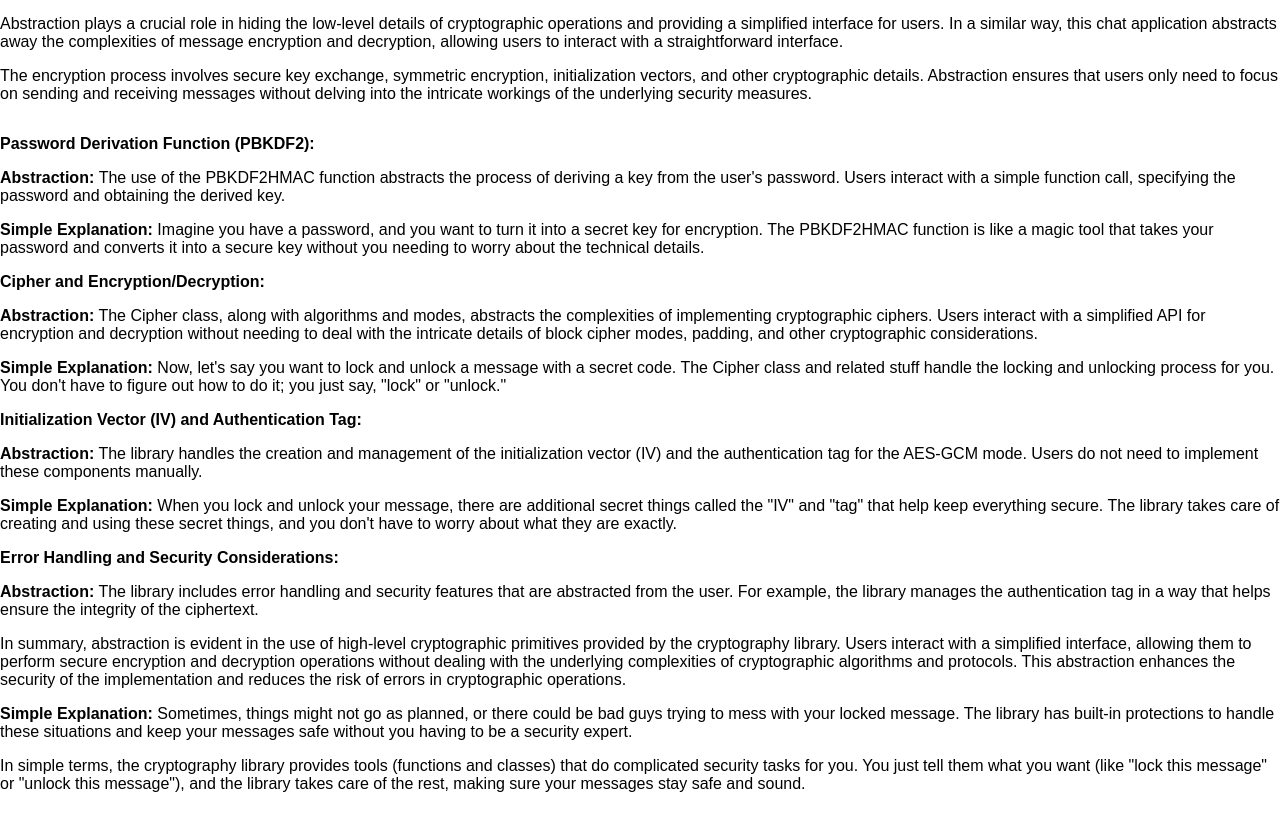
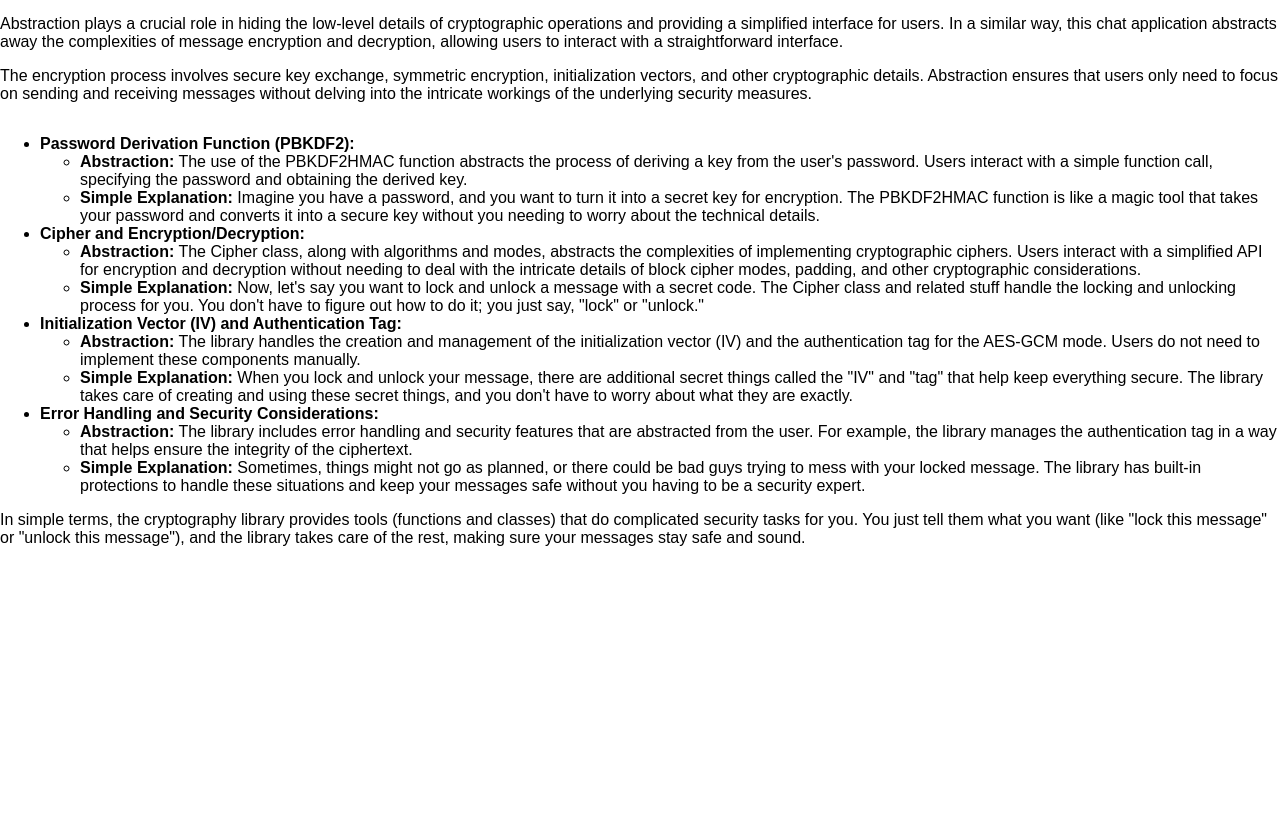
Before and after one commit to Debbatisudheer/Abstraction, a plain HTML site: page index.html in a window 1280 px wide. Shown: the part 900-1729 px from the top of the page. After the commit the page ends 1483 px from the top, so only its background shows below. Drawn offline with Linux system fonts and the light colour scheme.

Commit message:
Update index.html

```diff
--- a/index.html
+++ b/index.html
@@ -34,22 +34,33 @@
 
      <div class="chat-message">
       <div class="message-content">
-        <p><strong>Password Derivation Function (PBKDF2):</strong></p>
-        <p><strong>Abstraction: </strong>The use of the PBKDF2HMAC function abstracts the process of deriving a key from the user's password. Users interact with a simple function call, specifying the password and obtaining the derived key.</p>
-        <p><strong>Simple Explanation:</strong> Imagine you have a password, and you want to turn it into a secret key for encryption. The PBKDF2HMAC function is like a magic tool that takes your password and converts it into a secure key without you needing to worry about the technical details.</p>
-        <p><strong>Cipher and Encryption/Decryption:</strong></p>
-        <p><strong>Abstraction:</strong> The Cipher class, along with algorithms and modes, abstracts the complexities of implementing cryptographic ciphers. Users interact with a simplified API for encryption and decryption without needing to deal with the intricate details of block cipher modes, padding, and other cryptographic considerations.</p>
-        <p><strong>Simple Explanation:</strong> Now, let's say you want to lock and unlock a message with a secret code. The Cipher class and related stuff handle the locking and unlocking process for you. You don't have to figure out how to do it; you just say, "lock" or "unlock."</p>
-        <p><strong>Initialization Vector (IV) and Authentication Tag:</strong></p>
-        <p><strong>Abstraction:</strong> The library handles the creation and management of the initialization vector (IV) and the authentication tag for the AES-GCM mode. Users do not need to implement these components manually.</p>
-        <p><strong>Simple Explanation: </strong>When you lock and unlock your message, there are additional secret things called the "IV" and "tag" that help keep everything secure. The library takes care of creating and using these secret things, and you don't have to worry about what they are exactly.</p>
-        <p><strong>Error Handling and Security Considerations:</strong></p>
-        <p><strong>Abstraction:</strong> The library includes error handling and security features that are abstracted from the user. For example, the library manages the authentication tag in a way that helps ensure the integrity of the ciphertext.</p>
-        <p>In summary, abstraction is evident in the use of high-level cryptographic primitives provided by the cryptography library. Users interact with a simplified interface, allowing them to perform secure encryption and decryption operations without dealing with the underlying complexities of cryptographic algorithms and protocols. This abstraction enhances the security of the implementation and reduces the risk of errors in cryptographic operations.</p>
-        <p><strong>Simple Explanation:</strong> Sometimes, things might not go as planned, or there could be bad guys trying to mess with your locked message. The library has built-in protections to handle these situations and keep your messages safe without you having to be a security expert.</p>
-        <p>In simple terms, the cryptography library provides tools (functions and classes) that do complicated security tasks for you. You just tell them what you want (like "lock this message" or "unlock this message"), and the library takes care of the rest, making sure your messages stay safe and sound.</p>
-      </div>
+       <div>
+  <ul>
+    <li><strong>Password Derivation Function (PBKDF2):</strong></li>
+    <ul>
+      <li><strong>Abstraction:</strong> The use of the PBKDF2HMAC function abstracts the process of deriving a key from the user's password. Users interact with a simple function call, specifying the password and obtaining the derived key.</li>
+      <li><strong>Simple Explanation:</strong> Imagine you have a password, and you want to turn it into a secret key for encryption. The PBKDF2HMAC function is like a magic tool that takes your password and converts it into a secure key without you needing to worry about the technical details.</li>
+    </ul>
+    <li><strong>Cipher and Encryption/Decryption:</strong></li>
+    <ul>
+      <li><strong>Abstraction:</strong> The Cipher class, along with algorithms and modes, abstracts the complexities of implementing cryptographic ciphers. Users interact with a simplified API for encryption and decryption without needing to deal with the intricate details of block cipher modes, padding, and other cryptographic considerations.</li>
+      <li><strong>Simple Explanation:</strong> Now, let's say you want to lock and unlock a message with a secret code. The Cipher class and related stuff handle the locking and unlocking process for you. You don't have to figure out how to do it; you just say, "lock" or "unlock."</li>
+    </ul>
+    <li><strong>Initialization Vector (IV) and Authentication Tag:</strong></li>
+    <ul>
+      <li><strong>Abstraction:</strong> The library handles the creation and management of the initialization vector (IV) and the authentication tag for the AES-GCM mode. Users do not need to implement these components manually.</li>
+      <li><strong>Simple Explanation: </strong>When you lock and unlock your message, there are additional secret things called the "IV" and "tag" that help keep everything secure. The library takes care of creating and using these secret things, and you don't have to worry about what they are exactly.</li>
+    </ul>
+    <li><strong>Error Handling and Security Considerations:</strong></li>
+    <ul>
+      <li><strong>Abstraction:</strong> The library includes error handling and security features that are abstracted from the user. For example, the library manages the authentication tag in a way that helps ensure the integrity of the ciphertext.</li>
+      <li><strong>Simple Explanation:</strong> Sometimes, things might not go as planned, or there could be bad guys trying to mess with your locked message. The library has built-in protections to handle these situations and keep your messages safe without you having to be a security expert.</li>
+    </ul>
+  </ul>
+  <p>In simple terms, the cryptography library provides tools (functions and classes) that do complicated security tasks for you. You just tell them what you want (like "lock this message" or "unlock this message"), and the library takes care of the rest, making sure your messages stay safe and sound.</p>
 </div>
+ </div>
+ </div>
   </div>
 
   <script src="script.js"></script>
```
